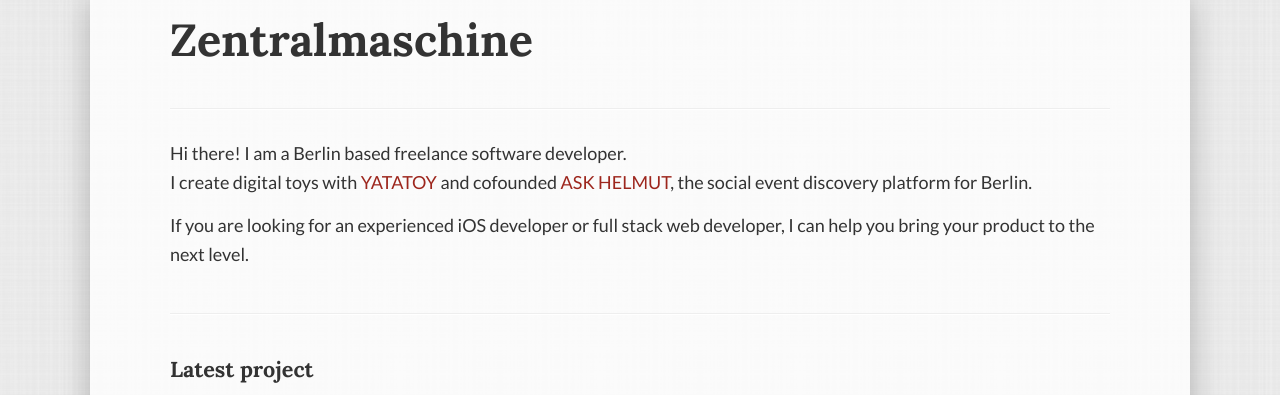
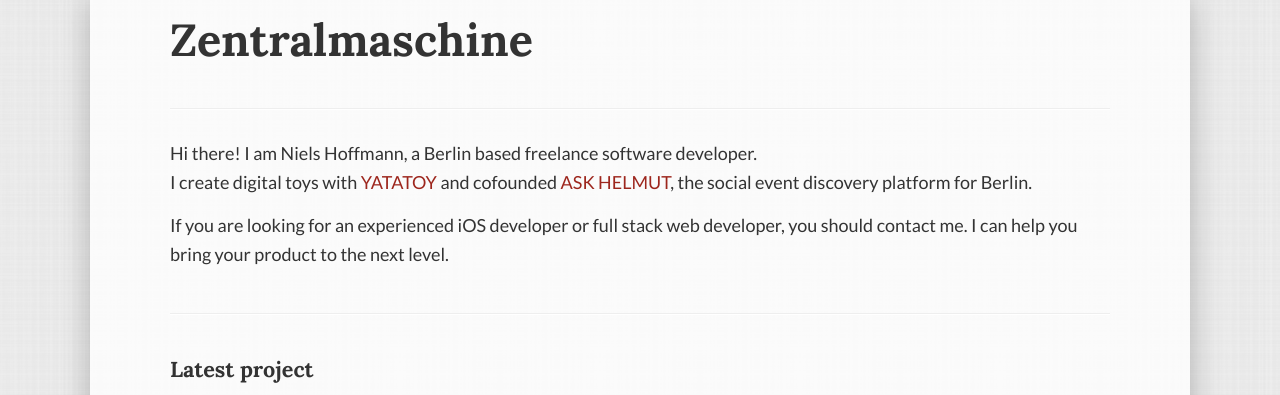
Before and after one commit to nhoffmann/nhoffmann.github.com, a Jekyll site: the page built from index.html, in a window 1280 px wide and 900 px high, cut to the strip 0-395 px from the top of the window. Built offline with Jekyll 4.4.1, drawn with Linux system fonts in a browser that asks for light colours; nearby versions of some CDN libraries; some web fonts are replaced; Markdown is read by kramdown in place of the engine named in the settings; the list of posts is cut into pages by our own code.

Commit message:
Minor copy change

```diff
--- a/index.html
+++ b/index.html
@@ -17,10 +17,10 @@ title: Zentralmaschine
   <div class="row">
     <article class="span12" id="teaser-intro">
       <p>
-        Hi there! I am a Berlin based freelance software developer.<br>I create digital toys with <a href="http://www.yatatoy.com">YATATOY</a> and cofounded <a href="https://askhelmut.com">ASK HELMUT</a>, the social event discovery platform for Berlin.
+        Hi there! I am Niels Hoffmann, a Berlin based freelance software developer.<br>I create digital toys with <a href="http://www.yatatoy.com">YATATOY</a> and cofounded <a href="https://askhelmut.com">ASK HELMUT</a>, the social event discovery platform for Berlin.
       </p>
       <p>
-        If you are looking for an experienced iOS developer or full stack web developer, I can help you bring your product to the next level.
+        If you are looking for an experienced iOS developer or full stack web developer, you should contact me. I can help you bring your product to the next level.
       </p>
     </article>
   </div>
```
